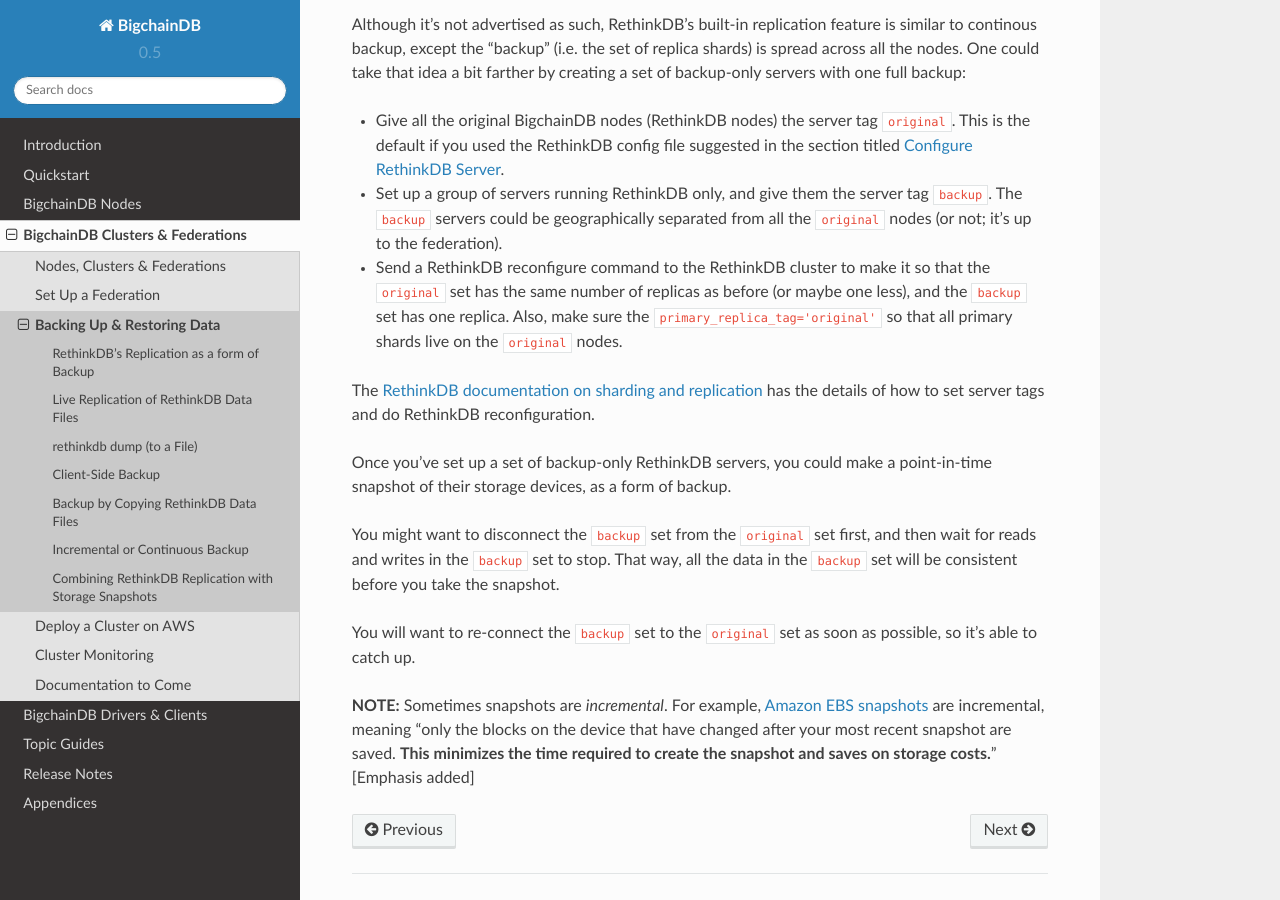
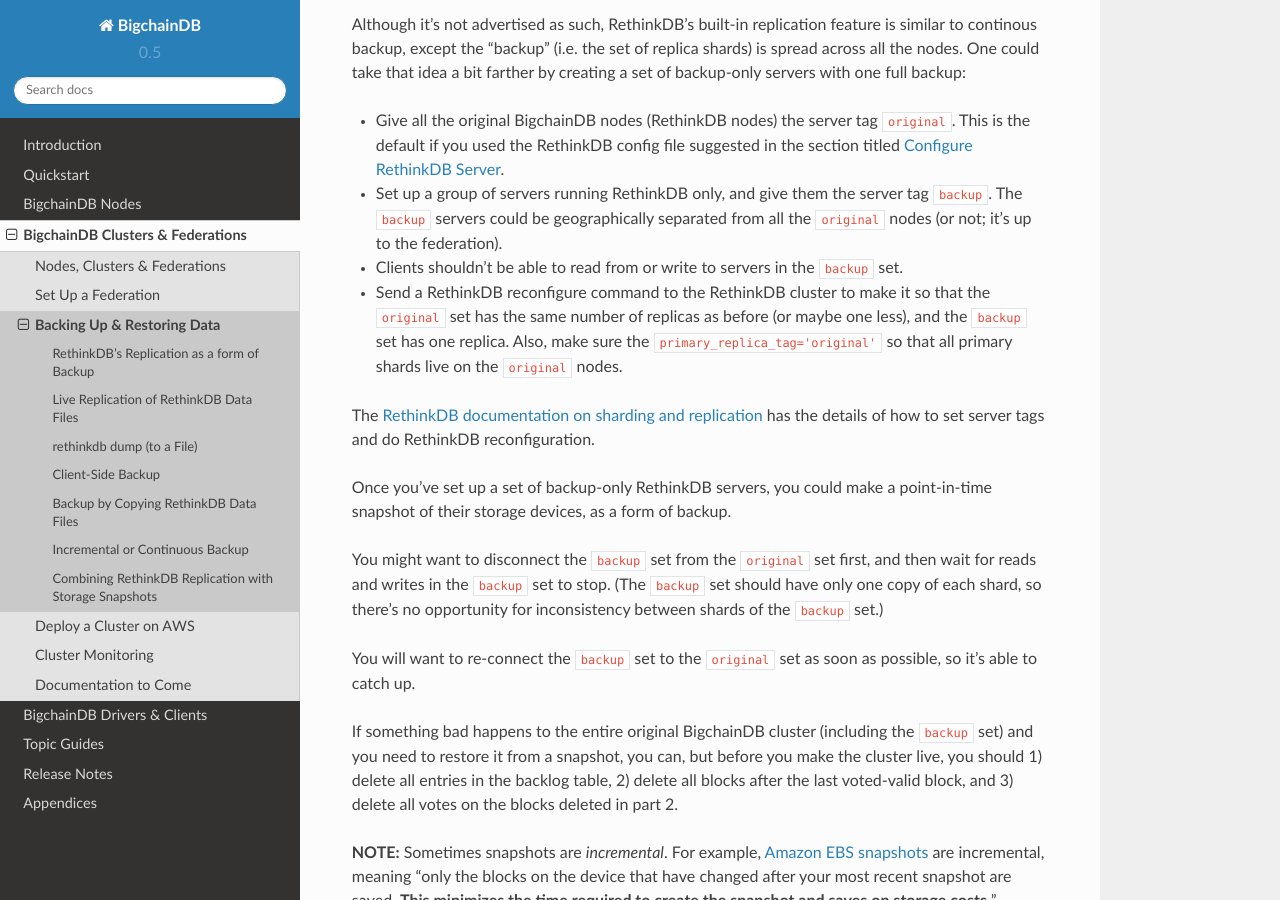
Before and after one commit to bigchaindb/bigchaindb, a Sphinx documentation site: the page built from docs/source/clusters-feds/backup.md, in a window 1280 px wide and 900 px high, scrolled down 3884 px. Built offline with Sphinx 7.4.7 and the Read the Docs theme 2.0.0, drawn with Linux system fonts in a browser that asks for light colours.

Commit message:
Docs: added details to the last backup strategy

```diff
--- a/docs/source/clusters-feds/backup.md
+++ b/docs/source/clusters-feds/backup.md
@@ -110,14 +110,17 @@
 
 * Give all the original BigchainDB nodes (RethinkDB nodes) the server tag `original`. This is the default if you used the RethinkDB config file suggested in the section titled [Configure RethinkDB Server](../nodes/setup-run-node.html#configure-rethinkdb-server).
 * Set up a group of servers running RethinkDB only, and give them the server tag `backup`. The `backup` servers could be geographically separated from all the `original` nodes (or not; it's up to the federation).
+* Clients shouldn't be able to read from or write to servers in the `backup` set.
 * Send a RethinkDB reconfigure command to the RethinkDB cluster to make it so that the `original` set has the same number of replicas as before (or maybe one less), and the `backup` set has one replica. Also, make sure the `primary_replica_tag='original'` so that all primary shards live on the `original` nodes.
 
 The [RethinkDB documentation on sharding and replication](https://www.rethinkdb.com/docs/sharding-and-replication/) has the details of how to set server tags and do RethinkDB reconfiguration.
 
 Once you've set up a set of backup-only RethinkDB servers, you could make a point-in-time snapshot of their storage devices, as a form of backup.
 
-You might want to disconnect the `backup` set from the `original` set first, and then wait for reads and writes in the `backup` set to stop. That way, all the data in the `backup` set will be consistent before you take the snapshot.
+You might want to disconnect the `backup` set from the `original` set first, and then wait for reads and writes in the `backup` set to stop. (The `backup` set should have only one copy of each shard, so there's no opportunity for inconsistency between shards of the `backup` set.)
 
 You will want to re-connect the `backup` set to the `original` set as soon as possible, so it's able to catch up.
 
+If something bad happens to the entire original BigchainDB cluster (including the `backup` set) and you need to restore it from a snapshot, you can, but before you make the cluster live, you should 1) delete all entries in the backlog table, 2) delete all blocks after the last voted-valid block, and 3) delete all votes on the blocks deleted in part 2.
+
 **NOTE:** Sometimes snapshots are _incremental_. For example, [Amazon EBS snapshots](https://docs.aws.amazon.com/AWSEC2/latest/UserGuide/EBSSnapshots.html) are incremental, meaning "only the blocks on the device that have changed after your most recent snapshot are saved. **This minimizes the time required to create the snapshot and saves on storage costs.**" [Emphasis added]
```
